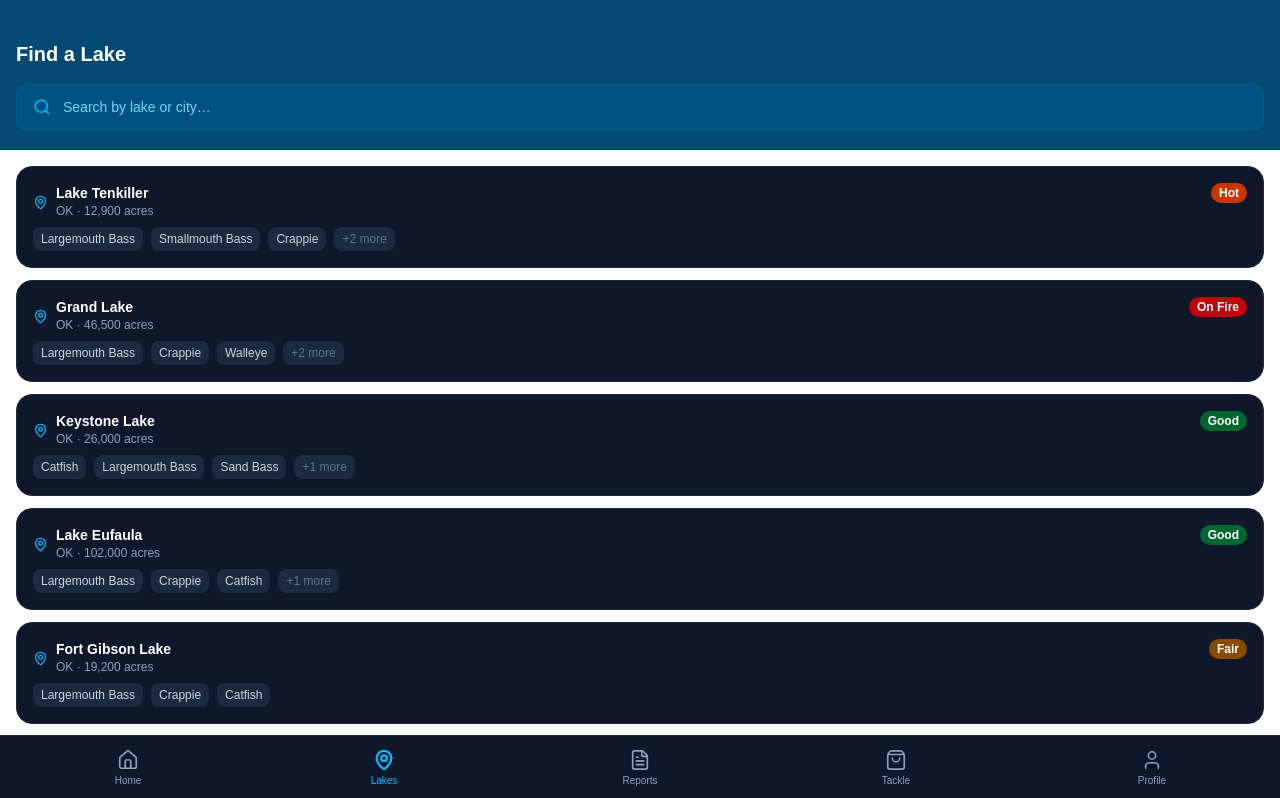
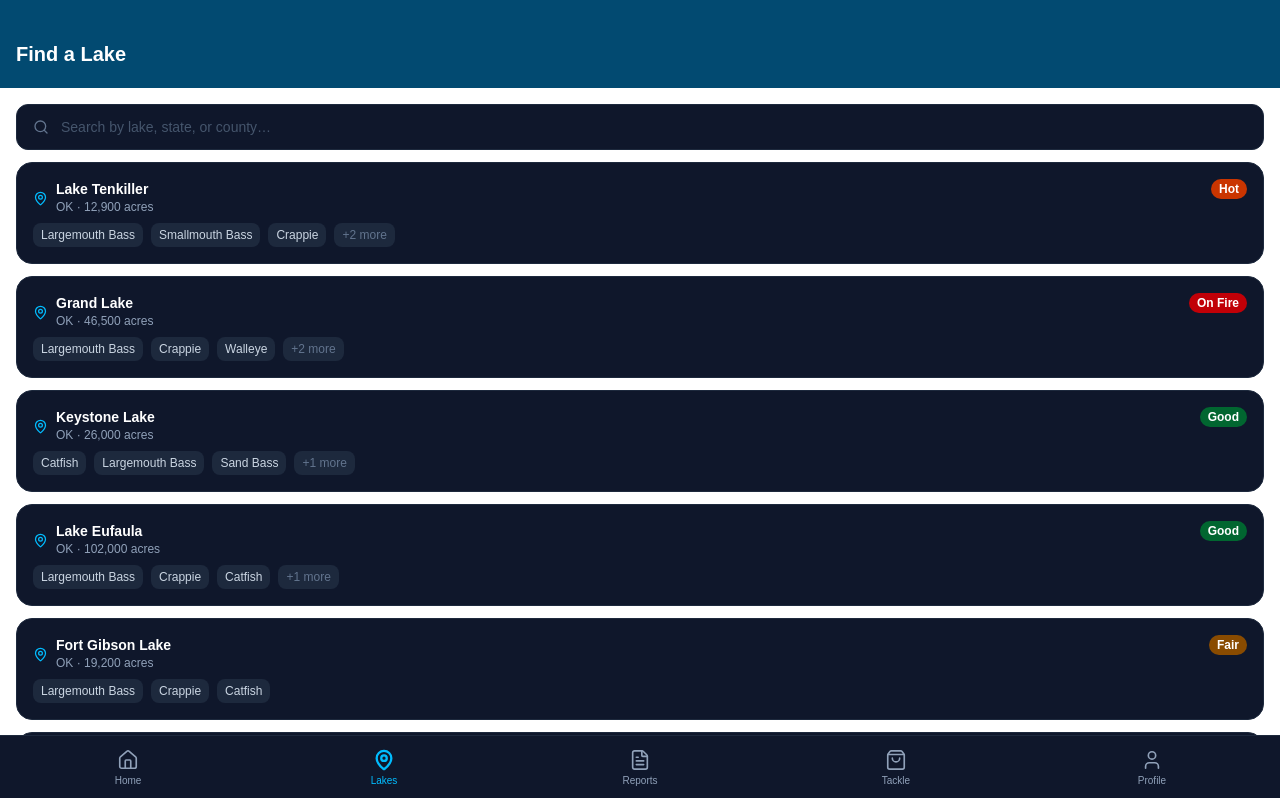
Before and after one commit to overbuilt-software/LakeReel, a Next.js app: page /lakes in a window 1280 px wide. Shown: the top 798 px of the page. Built offline with nearby package versions, Linux system fonts and the light colour scheme; no server answers.

Commit message:
Wire up lake search — filter by name, state, or county
Co-Authored-By: Claude Sonnet 4.6 <noreply@anthropic.com>

```diff
--- a/src/app/lakes/page.tsx
+++ b/src/app/lakes/page.tsx
@@ -1,4 +1,3 @@
-import { Search } from "lucide-react";
 import { lakes } from "@/lib/lakes";
 import LakesList from "@/components/LakesList";
 
@@ -8,11 +7,7 @@ export default function LakesPage() {
   return (
     <div>
       <header className="bg-sky-900 px-4 pt-10 pb-5">
-        <h1 className="text-xl font-bold text-white mb-4">Find a Lake</h1>
-        <div className="flex items-center gap-3 bg-sky-800/60 rounded-xl px-4 py-3 border border-sky-700/50">
-          <Search size={18} className="text-sky-400" />
-          <span className="text-sky-300 text-sm">Search by lake or city…</span>
-        </div>
+        <h1 className="text-xl font-bold text-white">Find a Lake</h1>
       </header>
 
       <LakesList lakes={lakeList} />
--- a/src/components/LakesList.tsx
+++ b/src/components/LakesList.tsx
@@ -1,7 +1,7 @@
 "use client";
 
 import { useEffect, useState } from "react";
-import { MapPin, Navigation } from "lucide-react";
+import { MapPin, Navigation, Search } from "lucide-react";
 import Link from "next/link";
 import { type Lake } from "@/lib/lakes";
 
@@ -21,6 +21,7 @@ function distanceMiles(lat1: number, lon1: number, lat2: number, lon2: number) {
 export default function LakesList({ lakes }: { lakes: Lake[] }) {
   const [userLat, setUserLat] = useState<number | null>(null);
   const [userLon, setUserLon] = useState<number | null>(null);
+  const [query, setQuery] = useState("");
 
   useEffect(() => {
     if (!navigator.geolocation) return;
@@ -35,20 +36,43 @@ export default function LakesList({ lakes }: { lakes: Lake[] }) {
 
   const lat = userLat;
   const lon = userLon;
+
+  const filtered = query.trim()
+    ? lakes.filter((l) =>
+        l.name.toLowerCase().includes(query.toLowerCase()) ||
+        l.state.toLowerCase().includes(query.toLowerCase()) ||
+        l.county.toLowerCase().includes(query.toLowerCase())
+      )
+    : lakes;
+
   const sorted = lat !== null && lon !== null
-    ? [...lakes].sort((a, b) =>
+    ? [...filtered].sort((a, b) =>
         distanceMiles(lat, lon, a.lat, a.lon) -
         distanceMiles(lat, lon, b.lat, b.lon)
       )
-    : lakes;
+    : filtered;
 
   return (
     <div className="px-4 pt-4 flex flex-col gap-3 pb-6">
+      <div className="flex items-center gap-3 bg-slate-900 rounded-xl px-4 py-3 border border-slate-800">
+        <Search size={16} className="text-slate-500 shrink-0" />
+        <input
+          type="text"
+          value={query}
+          onChange={(e) => setQuery(e.target.value)}
+          placeholder="Search by lake, state, or county…"
+          className="flex-1 bg-transparent text-white text-sm placeholder:text-slate-600 focus:outline-none"
+        />
+      </div>
       {lat !== null && (
         <div className="flex items-center gap-1.5 text-xs text-sky-400 mb-1">
           <Navigation size={12} />
           Sorted by distance from you
         </div>
+      )}
+
+      {sorted.length === 0 && (
+        <p className="text-slate-500 text-sm text-center py-8">No lakes found for "{query}"</p>
       )}
 
       {sorted.map((lake) => {
```
